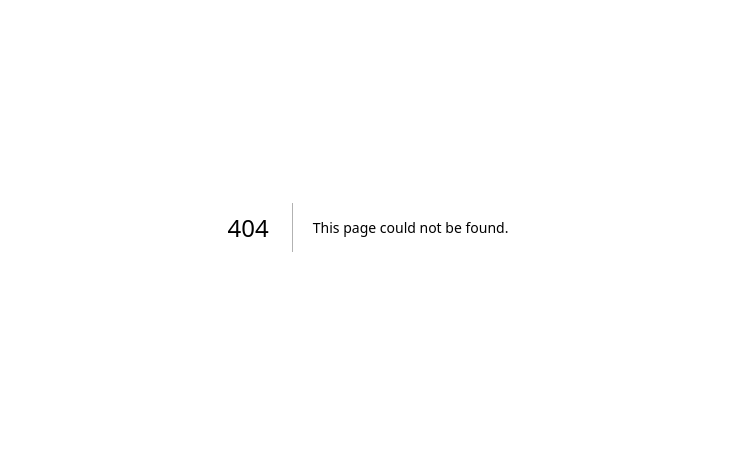
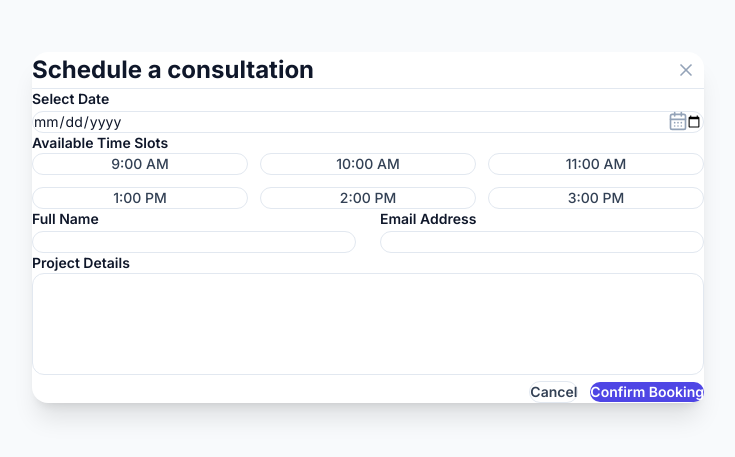
Before and after one commit to Joshua024/jac-portfolio, a Next.js app: page /book-appointment in a window 1280 px wide. Before the commit this address had no page. Shown: the part 173-630 px from the top of the page, without its empty margins (272-1007 px from the left). Built offline with nearby package versions, Linux system fonts and the light colour scheme.

Commit message:
Add Book Appointment page with consultation scheduling form

```diff
--- /dev/null
+++ b/src/app/book-appointment/page.tsx
@@ -0,0 +1,12 @@
+import type { Metadata } from "next";
+import BookingForm from "@/components/booking/BookingForm";
+
+export const metadata: Metadata = {
+  title: "Book Appointment | JAC",
+  description:
+    "Schedule a 30-minute consultation to discuss your project needs.",
+};
+
+export default function BookAppointmentPage() {
+  return <BookingForm />;
+}
--- /dev/null
+++ b/src/components/booking/BookingForm.tsx
@@ -0,0 +1,182 @@
+"use client";
+
+import { useState } from "react";
+import { CalendarDays, X } from "lucide-react";
+import { useRouter } from "next/navigation";
+
+const timeSlots = [
+  "9:00 AM",
+  "10:00 AM",
+  "11:00 AM",
+  "1:00 PM",
+  "2:00 PM",
+  "3:00 PM",
+];
+
+export default function BookingForm() {
+  const router = useRouter();
+  const [date, setDate] = useState("");
+  const [selectedSlot, setSelectedSlot] = useState("");
+  const [fullName, setFullName] = useState("");
+  const [email, setEmail] = useState("");
+  const [details, setDetails] = useState("");
+  const [submitted, setSubmitted] = useState(false);
+
+  const handleSubmit = (e: React.FormEvent) => {
+    e.preventDefault();
+    if (!date || !selectedSlot) return;
+    setSubmitted(true);
+  };
+
+  if (submitted) {
+    return (
+      <div className="min-h-screen bg-gray-50 flex items-center justify-center p-4">
+        <div className="bg-white rounded-2xl shadow-xl max-w-lg w-full p-10 text-center">
+          <div className="w-16 h-16 bg-green-100 rounded-full flex items-center justify-center mx-auto mb-4">
+            <span className="text-green-600 text-2xl">✓</span>
+          </div>
+          <h2 className="text-2xl font-bold text-gray-900 mb-2">
+            Booking Confirmed!
+          </h2>
+          <p className="text-gray-600 mb-2">
+            Your consultation has been scheduled for{" "}
+            <span className="font-semibold">{date}</span> at{" "}
+            <span className="font-semibold">{selectedSlot}</span>.
+          </p>
+          <p className="text-gray-500 text-sm mb-6">
+            You&apos;ll receive a confirmation email shortly.
+          </p>
+          <button
+            onClick={() => router.push("/contact")}
+            className="px-6 py-3 bg-[#4F46E5] text-white font-semibold rounded-xl hover:bg-[#4338CA] transition-colors"
+          >
+            Back to Contact
+          </button>
+        </div>
+      </div>
+    );
+  }
+
+  return (
+    <div className="min-h-screen bg-gray-50 flex items-center justify-center p-4">
+      <div className="bg-white rounded-2xl shadow-xl max-w-2xl w-full">
+        {/* Header */}
+        <div className="flex items-center justify-between p-6 md:p-8 pb-0">
+          <h1 className="text-2xl font-bold text-gray-900">
+            Schedule a consultation
+          </h1>
+          <button
+            onClick={() => router.back()}
+            className="w-9 h-9 flex items-center justify-center rounded-lg text-gray-400 hover:text-gray-600 hover:bg-gray-100 transition-colors"
+            aria-label="Close"
+          >
+            <X className="w-5 h-5" />
+          </button>
+        </div>
+
+        <hr className="border-gray-200 mx-6 md:mx-8 mt-4" />
+
+        <form onSubmit={handleSubmit} className="p-6 md:p-8 space-y-8">
+          {/* Select Date */}
+          <div>
+            <label className="block text-sm font-semibold text-gray-900 mb-2">
+              Select Date
+            </label>
+            <div className="relative">
+              <input
+                type="date"
+                required
+                value={date}
+                onChange={(e) => setDate(e.target.value)}
+                min={new Date().toISOString().split("T")[0]}
+                className="w-full px-4 py-3 border border-gray-200 rounded-xl text-sm text-gray-900 focus:ring-2 focus:ring-[#4F46E5] focus:border-transparent outline-none transition-all appearance-none"
+              />
+              <CalendarDays className="absolute right-4 top-1/2 -translate-y-1/2 w-5 h-5 text-gray-400 pointer-events-none" />
+            </div>
+          </div>
+
+          {/* Available Time Slots */}
+          <div>
+            <label className="block text-sm font-semibold text-gray-900 mb-3">
+              Available Time Slots
+            </label>
+            <div className="grid grid-cols-3 gap-3">
+              {timeSlots.map((slot) => (
+                <button
+                  key={slot}
+                  type="button"
+                  onClick={() => setSelectedSlot(slot)}
+                  className={`py-3 rounded-xl text-sm font-medium border transition-colors ${
+                    selectedSlot === slot
+                      ? "bg-[#4F46E5] text-white border-[#4F46E5]"
+                      : "bg-white text-gray-700 border-gray-200 hover:border-[#4F46E5] hover:text-[#4F46E5]"
+                  }`}
+                >
+                  {slot}
+                </button>
+              ))}
+            </div>
+          </div>
+
+          {/* Name + Email Row */}
+          <div className="grid grid-cols-1 md:grid-cols-2 gap-6">
+            <div>
+              <label className="block text-sm font-semibold text-gray-900 mb-2">
+                Full Name
+              </label>
+              <input
+                type="text"
+                required
+                value={fullName}
+                onChange={(e) => setFullName(e.target.value)}
+                className="w-full px-4 py-3 border border-gray-200 rounded-xl text-sm text-gray-900 placeholder:text-gray-400 focus:ring-2 focus:ring-[#4F46E5] focus:border-transparent outline-none transition-all"
+              />
+            </div>
+            <div>
+              <label className="block text-sm font-semibold text-gray-900 mb-2">
+                Email Address
+              </label>
+              <input
+                type="email"
+                required
+                value={email}
+                onChange={(e) => setEmail(e.target.value)}
+                className="w-full px-4 py-3 border border-gray-200 rounded-xl text-sm text-gray-900 placeholder:text-gray-400 focus:ring-2 focus:ring-[#4F46E5] focus:border-transparent outline-none transition-all"
+              />
+            </div>
+          </div>
+
+          {/* Project Details */}
+          <div>
+            <label className="block text-sm font-semibold text-gray-900 mb-2">
+              Project Details
+            </label>
+            <textarea
+              value={details}
+              onChange={(e) => setDetails(e.target.value)}
+              rows={5}
+              className="w-full px-4 py-3 border border-gray-200 rounded-xl text-sm text-gray-900 placeholder:text-gray-400 resize-none focus:ring-2 focus:ring-[#4F46E5] focus:border-transparent outline-none transition-all"
+            />
+          </div>
+
+          {/* Buttons */}
+          <div className="flex items-center justify-end gap-3 pt-2">
+            <button
+              type="button"
+              onClick={() => router.back()}
+              className="px-6 py-3 border border-gray-200 text-gray-700 text-sm font-semibold rounded-xl hover:bg-gray-50 transition-colors"
+            >
+              Cancel
+            </button>
+            <button
+              type="submit"
+              className="px-8 py-3 bg-[#4F46E5] text-white text-sm font-semibold rounded-xl hover:bg-[#4338CA] transition-colors"
+            >
+              Confirm Booking
+            </button>
+          </div>
+        </form>
+      </div>
+    </div>
+  );
+}
```
